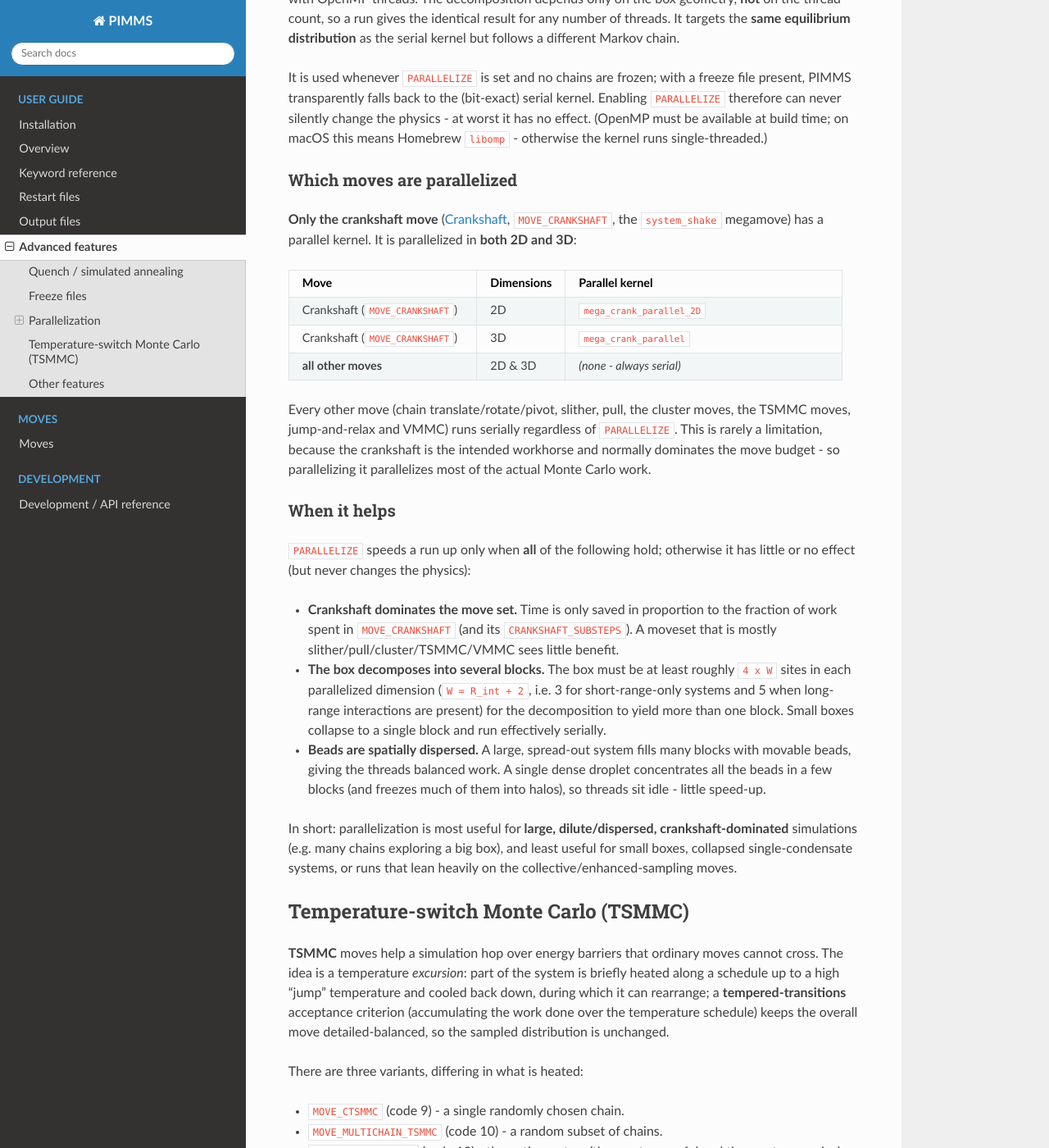
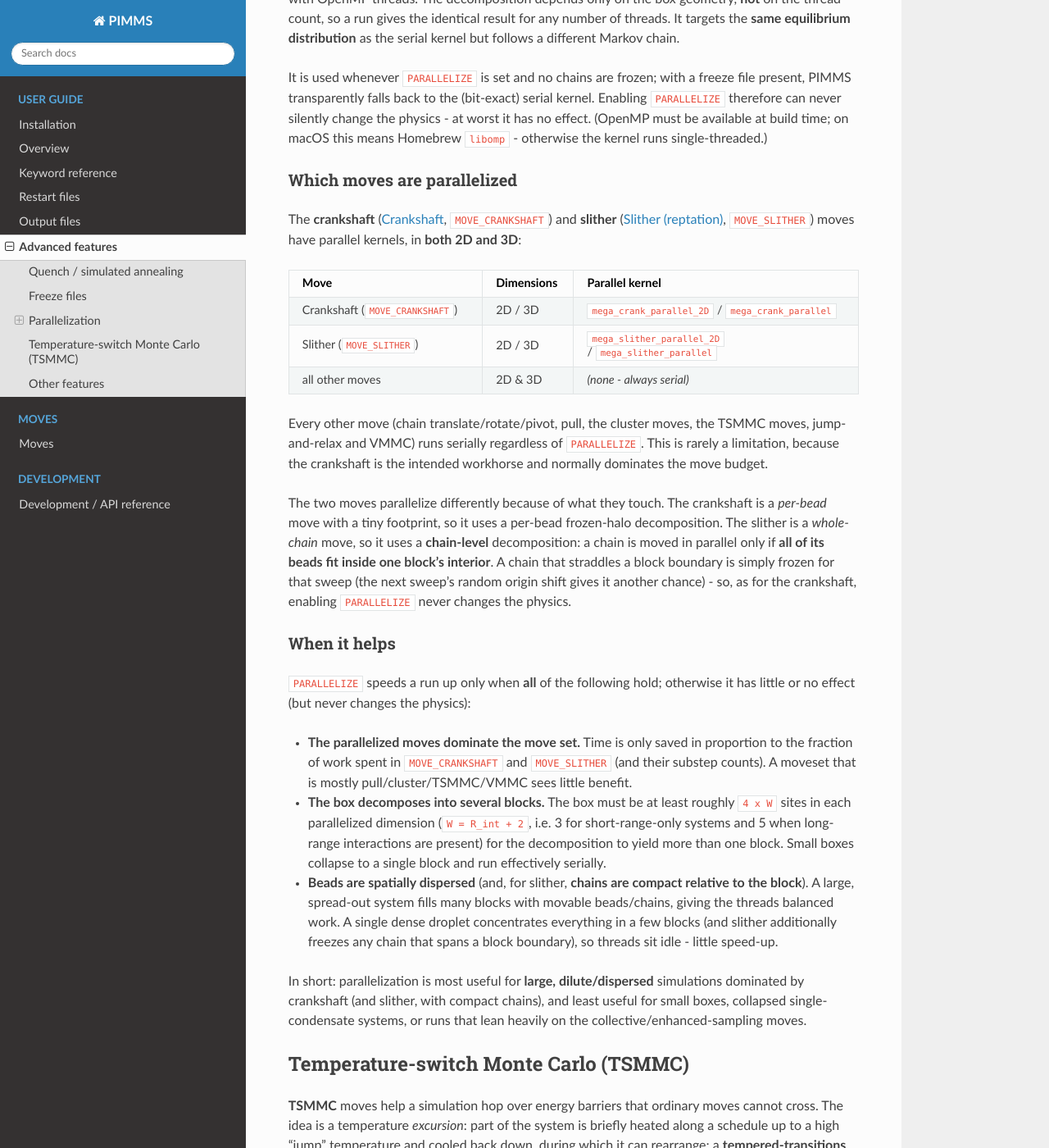
Before and after one commit to holehouse-lab/PIMMS, a Sphinx documentation site: the page built from docs/advanced.rst, in a window 1280 px wide and 1400 px high, scrolled down 1535 px. Shown: the whole window at 82% size. Built offline with Sphinx 7.4.7 and the Read the Docs theme 3.1.0, drawn with Linux system fonts in a browser that asks for light colours; the version number could not be read and is left out.

Commit message:
Add a parallel slither kernel (PARALLELIZE now also threads MOVE_SLITHER)
PARALLELIZE previously only threaded the crankshaft. This adds
mega_slither_parallel / mega_slither_parallel_2D so the slither (reptation)
megamove is multi-threaded too, in 2D and 3D.

Because slither is a WHOLE-CHAIN move (unlike the per-bead crankshaft), it uses a
chain-level frozen-halo decomposition: a chain is moved in a block only if ALL of
its beads lie in that block's interior; chains spanning a block boundary are frozen
for the sweep. The only new occupied site a slither creates is the growing end, so
requiring that end to stay in the interior keeps the whole chain in-block - the
block footprints are disjoint and run concurrently with per-block splitmix64
streams. The decomposition is independent of the thread count (bit-identical
result for any number of threads), and targets the same Boltzmann distribution as
the serial slither (the consequence is that slither only parallelizes well for
compact chains in large dilute boxes, as discussed in the docs).

- mega_crank_fast.pyx: run_block_slither(_2D) workers + mega_slither_parallel(_2D)
  kernels (replicating the L==1 / homo / hetero paths with per-block PRNG + the
  new-end interior check), plus _in_interior_3d/_2d and a shared
  _chain_block_assignment helper.
- moves.py: system_slither routes to the parallel kernel when parallelize is set
  and no chains are frozen; simulation.py passes parallelize/num_threads through.
- Tests: parallel-slither energy-consistency (2D+3D x ff x boundary x {1,2,4}
  threads, multi-block boxes), thread-count independence, and detailed balance
  (reaches the serial-crankshaft equilibrium); plus an end-to-end PARALLELIZE +
  MOVE_SLITHER check. Docs/CONFIG updated. Full suite: 469 passed.

Co-Authored-By: Claude Opus 4.8 <noreply@anthropic.com>
Claude-Session: https://claude.ai/code/session_01KmkhWauF3a6LTMqz1mFnRM

```diff
--- a/docs/advanced.rst
+++ b/docs/advanced.rst
@@ -94,8 +94,8 @@ Homebrew ``libomp`` - otherwise the kernel runs single-threaded.)
 Which moves are parallelized
 ----------------------------
 
-**Only the crankshaft move** (:doc:`/moves/crankshaft`, ``MOVE_CRANKSHAFT``, the
-``system_shake`` megamove) has a parallel kernel. It is parallelized in **both 2D
+The **crankshaft** (:doc:`/moves/crankshaft`, ``MOVE_CRANKSHAFT``) and **slither**
+(:doc:`/moves/slither`, ``MOVE_SLITHER``) moves have parallel kernels, in **both 2D
 and 3D**:
 
 .. list-table::
@@ -106,20 +106,27 @@ and 3D**:
      - Dimensions
      - Parallel kernel
    * - Crankshaft (``MOVE_CRANKSHAFT``)
-     - 2D
-     - ``mega_crank_parallel_2D``
-   * - Crankshaft (``MOVE_CRANKSHAFT``)
-     - 3D
-     - ``mega_crank_parallel``
-   * - **all other moves**
+     - 2D / 3D
+     - ``mega_crank_parallel_2D`` / ``mega_crank_parallel``
+   * - Slither (``MOVE_SLITHER``)
+     - 2D / 3D
+     - ``mega_slither_parallel_2D`` / ``mega_slither_parallel``
+   * - all other moves
      - 2D & 3D
      - *(none - always serial)*
 
-Every other move (chain translate/rotate/pivot, slither, pull, the cluster moves,
-the TSMMC moves, jump-and-relax and VMMC) runs serially regardless of
-``PARALLELIZE``. This is rarely a limitation, because the crankshaft is the
-intended workhorse and normally dominates the move budget - so parallelizing it
-parallelizes most of the actual Monte Carlo work.
+Every other move (chain translate/rotate/pivot, pull, the cluster moves, the TSMMC
+moves, jump-and-relax and VMMC) runs serially regardless of ``PARALLELIZE``. This
+is rarely a limitation, because the crankshaft is the intended workhorse and
+normally dominates the move budget.
+
+The two moves parallelize differently because of what they touch. The crankshaft
+is a *per-bead* move with a tiny footprint, so it uses a per-bead frozen-halo
+decomposition. The slither is a *whole-chain* move, so it uses a **chain-level**
+decomposition: a chain is moved in parallel only if **all of its beads fit inside
+one block's interior**. A chain that straddles a block boundary is simply frozen
+for that sweep (the next sweep's random origin shift gives it another chance) - so,
+as for the crankshaft, enabling ``PARALLELIZE`` never changes the physics.
 
 When it helps
 -------------
@@ -127,23 +134,25 @@ When it helps
 ``PARALLELIZE`` speeds a run up only when **all** of the following hold; otherwise
 it has little or no effect (but never changes the physics):
 
-* **Crankshaft dominates the move set.** Time is only saved in proportion to the
-  fraction of work spent in ``MOVE_CRANKSHAFT`` (and its ``CRANKSHAFT_SUBSTEPS``).
-  A moveset that is mostly slither/pull/cluster/TSMMC/VMMC sees little benefit.
+* **The parallelized moves dominate the move set.** Time is only saved in
+  proportion to the fraction of work spent in ``MOVE_CRANKSHAFT`` and
+  ``MOVE_SLITHER`` (and their substep counts). A moveset that is mostly
+  pull/cluster/TSMMC/VMMC sees little benefit.
 * **The box decomposes into several blocks.** The box must be at least roughly
   ``4 x W`` sites in each parallelized dimension (``W = R_int + 2``, i.e. 3 for
   short-range-only systems and 5 when long-range interactions are present) for the
   decomposition to yield more than one block. Small boxes collapse to a single
   block and run effectively serially.
-* **Beads are spatially dispersed.** A large, spread-out system fills many blocks
-  with movable beads, giving the threads balanced work. A single dense droplet
-  concentrates all the beads in a few blocks (and freezes much of them into halos),
-  so threads sit idle - little speed-up.
+* **Beads are spatially dispersed** (and, for slither, **chains are compact
+  relative to the block**). A large, spread-out system fills many blocks with
+  movable beads/chains, giving the threads balanced work. A single dense droplet
+  concentrates everything in a few blocks (and slither additionally freezes any
+  chain that spans a block boundary), so threads sit idle - little speed-up.
 
-In short: parallelization is most useful for **large, dilute/dispersed,
-crankshaft-dominated** simulations (e.g. many chains exploring a big box), and
-least useful for small boxes, collapsed single-condensate systems, or runs that
-lean heavily on the collective/enhanced-sampling moves.
+In short: parallelization is most useful for **large, dilute/dispersed**
+simulations dominated by crankshaft (and slither, with compact chains), and least
+useful for small boxes, collapsed single-condensate systems, or runs that lean
+heavily on the collective/enhanced-sampling moves.
 
 .. _advanced-tsmmc:
 
--- a/docs/moves/slither.rst
+++ b/docs/moves/slither.rst
@@ -59,4 +59,6 @@ Configuration
 
 Slither works in both 2D and 3D and is one of the most effective moves for
 relaxing chain conformations; a healthy fraction alongside the crankshaft usually
-improves mixing markedly.
+improves mixing markedly. Along with the crankshaft, it is one of the two moves
+with a multi-threaded kernel: see :ref:`PARALLELIZE <advanced-parallel>` (it
+parallelizes the chains that fit within a block interior).
```
Also changed, not shown: 7 other files.
